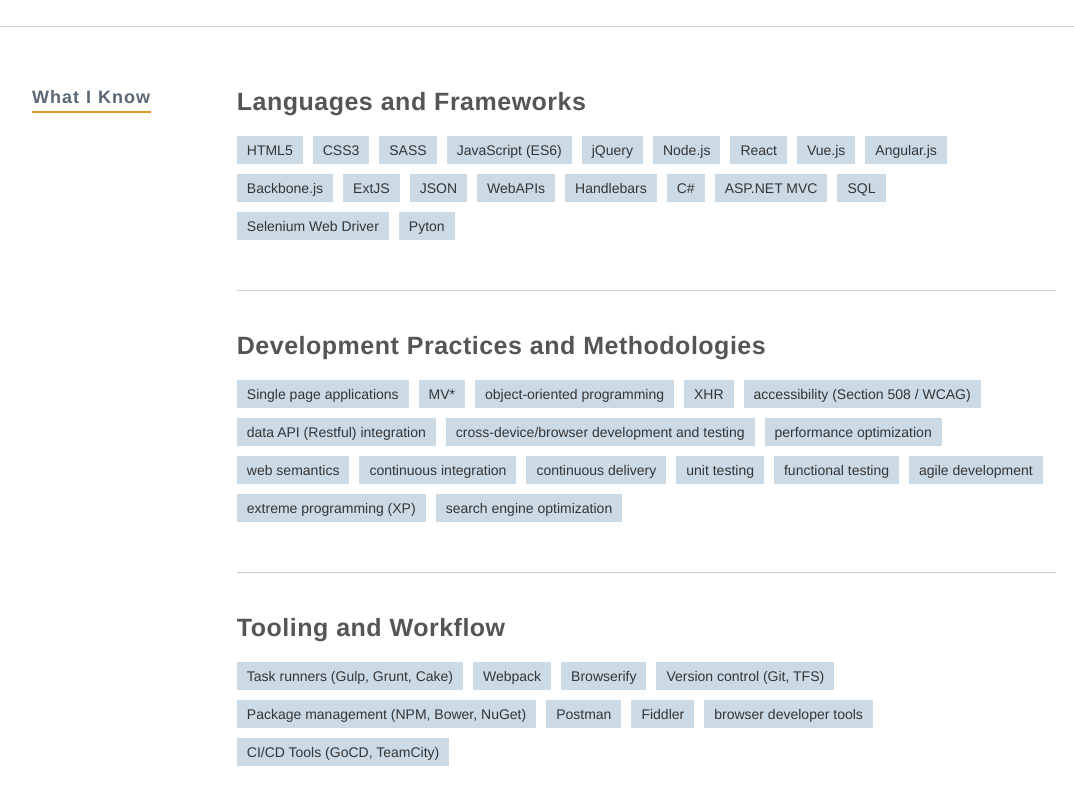
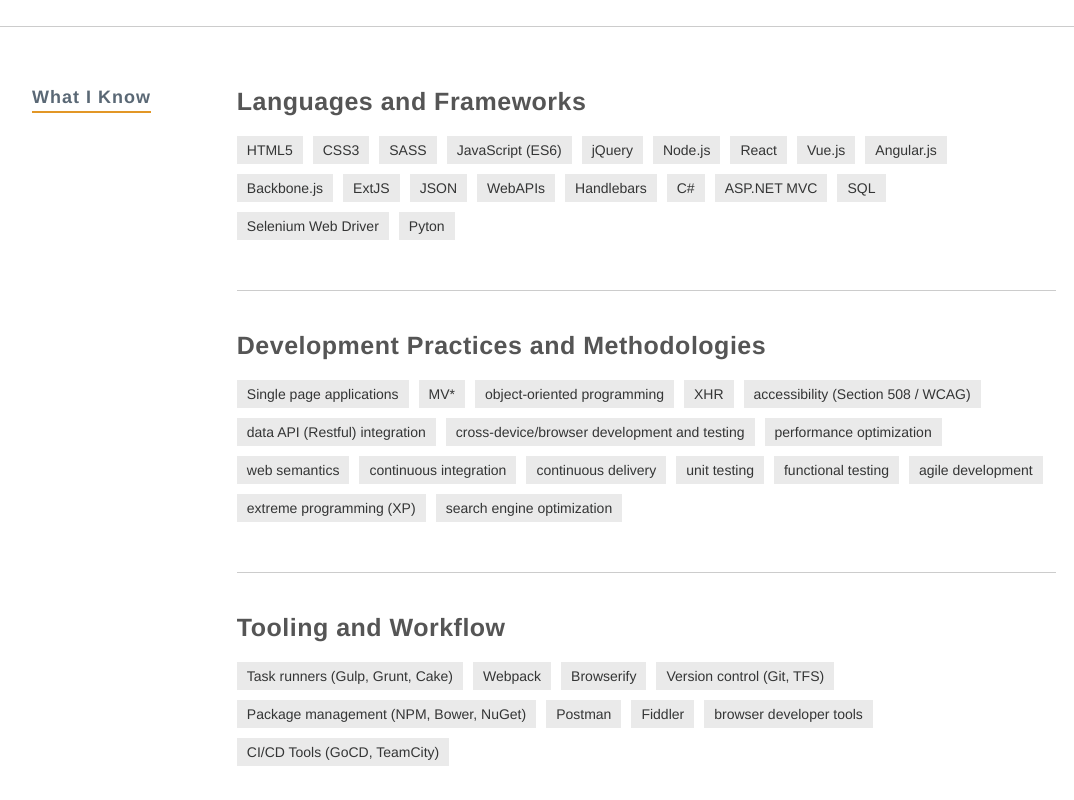
Before and after one commit to dhlava/portfolio, a React app: page / in a window 1280 px wide. Shown: the part 2360-3160 px from the top of the page, without its empty margins (96-1170 px from the left). Built offline with nearby package versions, Linux system fonts and the light colour scheme; a web font is replaced by a local one.

Commit message:
changes skill pill background color

```diff
--- a/src/components/skills.css
+++ b/src/components/skills.css
@@ -9,7 +9,7 @@
     display:inline-block;
     padding:6px 10px;
     margin: 0 10px 10px 0;
-    background-color:#ccdae6;
+    background-color:#eaeaea;
     color:#343535;
     font-size:1.4rem;
 }
```
